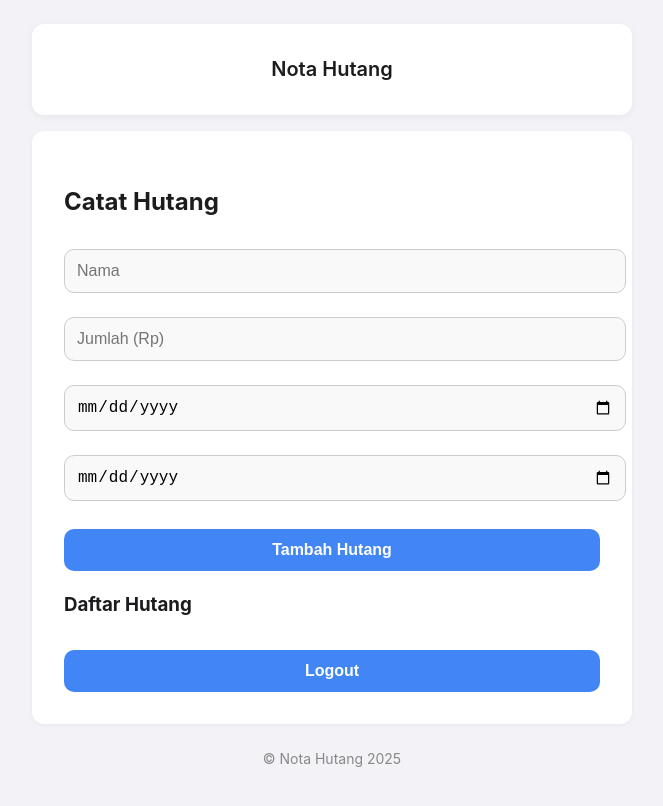
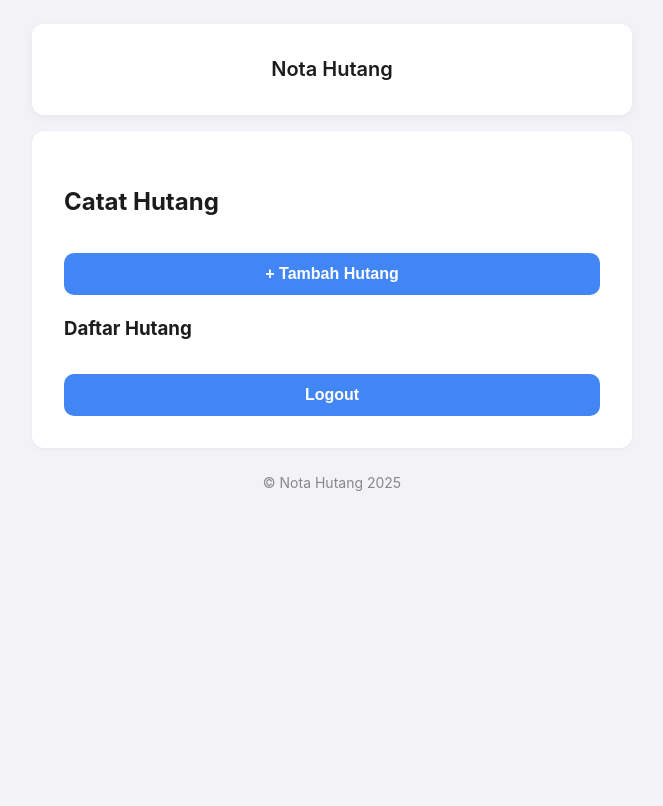
Before and after one commit to daffadevhosting/Nota-Hutang, a Jekyll site: the page built from catat/index.html, in a window 1280 px wide. Shown: the top 806 px of the page, without its empty margins (308-971 px from the left). Built offline with Jekyll 4.4.1, drawn with Linux system fonts in a browser that asks for light colours; comment, search, counter and statistics services are not loaded; part of the change alters nothing that is shown.

Commit message:
Update index.html

```diff
--- a/catat/index.html
+++ b/catat/index.html
@@ -6,17 +6,24 @@ permalink: /catat
 
 <div class="app-container">
   <h2>Catat Hutang</h2>
-<div class="input-grup">
-  <input type="text" id="nama" placeholder="Nama" />
-  <input type="number" id="jumlah" placeholder="Jumlah (Rp)" />
-  <input type="date" id="tanggalPinjam" />
-  <input type="date" id="jatuhTempo" />
-</div>
-  <button onclick="tambahHutang()">Tambah Hutang</button>
+  <button onclick="bukaModal()">+ Tambah Hutang</button>
 
   <h3>Daftar Hutang</h3>
   <div id="daftarHutang"></div>
-<button id="logout" onclick="logout()">Logout</button>
+  <button id="logout" onclick="logout()">Logout</button>
+</div>
+
+<!-- Modal -->
+<div id="hutangModal" style="display: none;" class="modal-overlay">
+  <div class="modal-box">
+    <h3 id="modalTitle">Tambah Hutang</h3>
+    <input type="text" id="nama" placeholder="Nama" />
+    <input type="number" id="jumlah" placeholder="Jumlah (Rp)" />
+    <input type="date" id="tanggalPinjam" />
+    <input type="date" id="jatuhTempo" />
+    <button onclick="simpanHutang()">Simpan</button>
+    <button onclick="tutupModal()">Batal</button>
+  </div>
 </div>
 
 <script src="https://www.gstatic.com/firebasejs/8.10.1/firebase-app.js"></script>
@@ -39,56 +46,62 @@ permalink: /catat
 const app = firebase.initializeApp(firebaseConfig);
 const db = firebase.firestore();
 const auth = firebase.auth();
-function showAlert(pesan) {
-  alert(pesan); // Ganti sesuai kebutuhan, bisa pakai custom UI
+
+let editId = null;
+
+function bukaModal(data = null) {
+  document.getElementById("hutangModal").style.display = "block";
+  document.getElementById("modalTitle").innerText = data ? "Edit Hutang" : "Tambah Hutang";
+
+  if (data) {
+    editId = data.id;
+    document.getElementById("nama").value = data.nama;
+    document.getElementById("jumlah").value = data.jumlah;
+    document.getElementById("tanggalPinjam").value = data.tanggalPinjam;
+    document.getElementById("jatuhTempo").value = data.jatuhTempo;
+  } else {
+    editId = null;
+    document.getElementById("nama").value = "";
+    document.getElementById("jumlah").value = "";
+    document.getElementById("tanggalPinjam").value = "";
+    document.getElementById("jatuhTempo").value = "";
+  }
 }
-// Cek status autentikasi
-auth.onAuthStateChanged(user => {
-  if (!user) {
-    window.location.href = "/";
-  } else {
-    tampilkanHutang(); // tampilkan hanya setelah user login
-  }
-});
 
-// Fungsi untuk menambah hutang
-async function tambahHutang() {
+function tutupModal() {
+  document.getElementById("hutangModal").style.display = "none";
+}
+
+async function simpanHutang() {
   const nama = document.getElementById("nama").value.trim();
   const jumlah = parseInt(document.getElementById("jumlah").value);
   const tanggalPinjam = document.getElementById("tanggalPinjam").value;
   const jatuhTempo = document.getElementById("jatuhTempo").value;
+  const uid = auth.currentUser.uid;
 
-  // Validasi input
   if (!nama || isNaN(jumlah) || !tanggalPinjam || !jatuhTempo) {
-    showAlert("Harap isi semua kolom dengan benar!");
-    return;
+    return alert("Isi semua kolom dengan benar.");
   }
 
   try {
-    // Tambahkan data ke Firestore
-await db.collection('hutang').add({
-  uid: auth.currentUser.uid, // tambahkan ini
-  nama,
-  jumlah,
-  tanggalPinjam,
-  jatuhTempo,
-  status: 'belum lunas'
-});
+    if (editId) {
+      await db.collection("hutang").doc(editId).update({
+        nama, jumlah, tanggalPinjam, jatuhTempo
+      });
+    } else {
+      await db.collection("hutang").add({
+        uid, nama, jumlah, tanggalPinjam, jatuhTempo, status: "belum lunas"
+      });
+    }
 
-    showAlert("Hutang berhasil ditambahkan!");
-
-    // Reset form
-    document.getElementById("nama").value = "";
-    document.getElementById("jumlah").value = "";
-    document.getElementById("tanggalPinjam").value = "";
-    document.getElementById("jatuhTempo").value = "";
-  } catch (error) {
-    console.error("Gagal menambah hutang:", error);
-    showAlert("Terjadi kesalahan saat menambah hutang.");
+    tampilkanHutang();
+    tutupModal();
+  } catch (e) {
+    console.error("Gagal menyimpan hutang", e);
+    alert("Terjadi kesalahan.");
   }
 }
 
-// Fungsi untuk menampilkan daftar hutang
 async function tampilkanHutang() {
   const container = document.getElementById('daftarHutang');
   container.innerHTML = '';
@@ -110,20 +123,18 @@ async function tampilkanHutang() {
       Jumlah: Rp ${data.jumlah.toLocaleString()}<br/>
       Pinjam: ${data.tanggalPinjam}<br/>
       Jatuh Tempo: ${data.jatuhTempo}<br/>
-      Status: ${data.status}
+      Status: ${data.status}<br/>
+      <button onclick='bukaModal(${JSON.stringify({...data, id: doc.id})})'>Edit</button>
+      <button onclick='hapusHutang("${doc.id}")'>Hapus</button>
     `;
     container.appendChild(div);
   });
 }
 
-async function logout() {
-  try {
-    await auth.signOut(); // Proses logout
-    showAlert("Anda telah logout.");
-    window.location.href = "/"; // Redirect ke halaman login
-  } catch (error) {
-    console.error("Gagal logout:", error);
-    showAlert("Terjadi kesalahan saat logout.");
+async function hapusHutang(id) {
+  if (confirm("Hapus hutang ini?")) {
+    await db.collection("hutang").doc(id).delete();
+    tampilkanHutang();
   }
 }
   </script>
```
